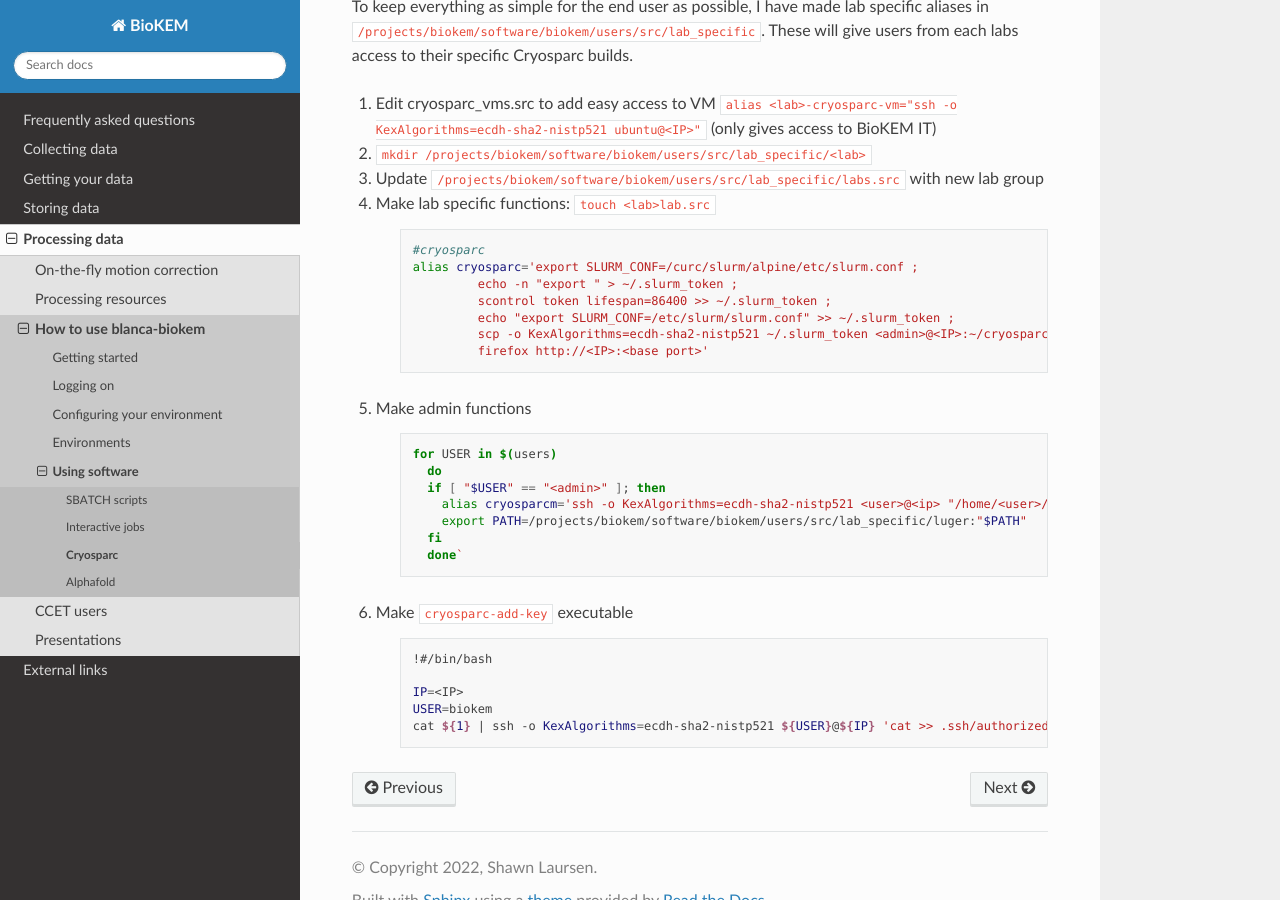
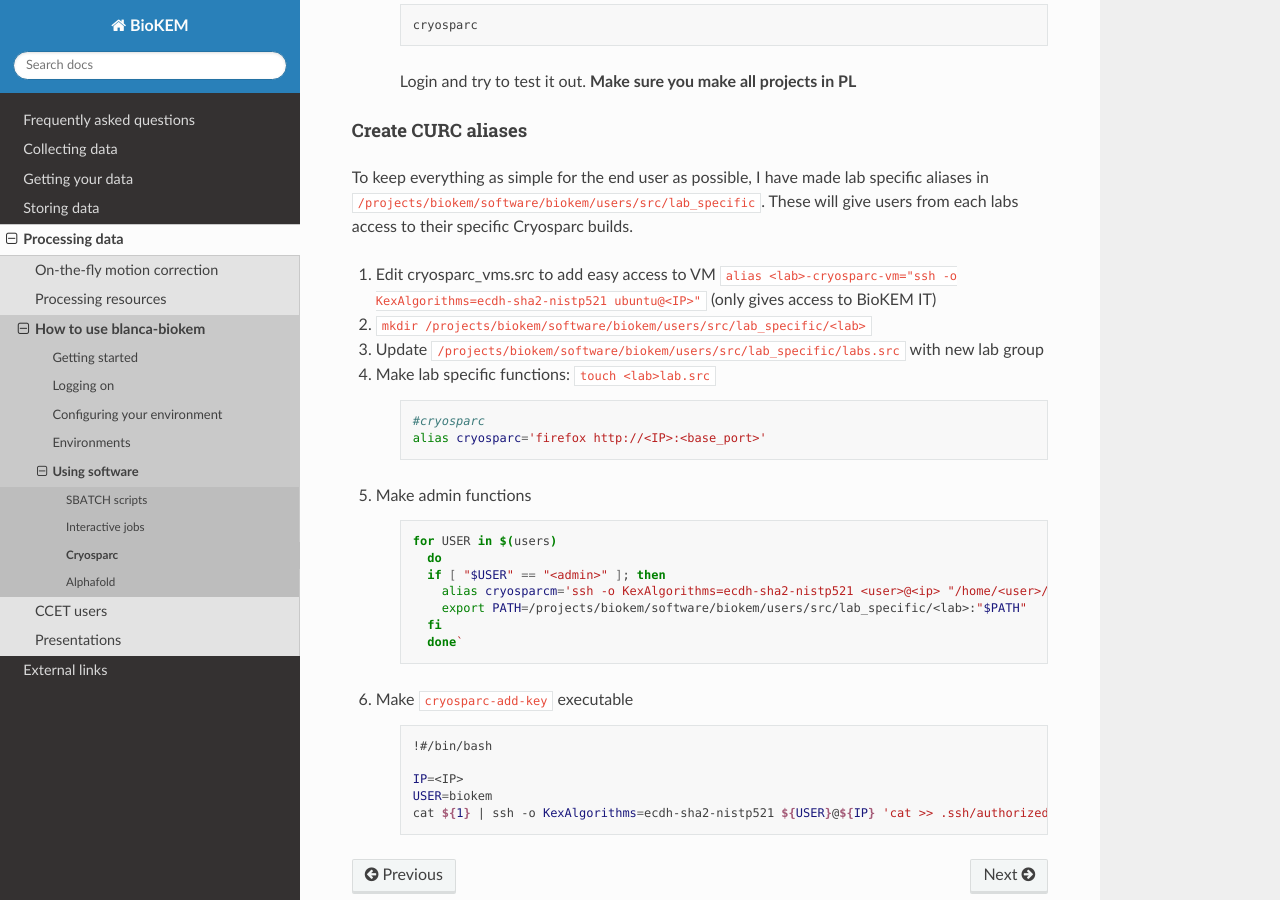
Before and after one commit to CU-BioKEM/user-guide, a Sphinx documentation site: the page built from docs/source/processing/using_software/cryosparc.rst, in a window 1280 px wide and 900 px high, scrolled down 5413 px. Built offline with Sphinx 7.4.7 and the Read the Docs theme 2.0.0, drawn with Linux system fonts in a browser that asks for light colours; some of the changed text lies outside the part shown.

Commit message:
updating cryosparc docs

```diff
--- a/docs/source/processing/using_software/cryosparc.rst
+++ b/docs/source/processing/using_software/cryosparc.rst
@@ -314,12 +321,7 @@ These will give users from each labs access to their specific Cryosparc builds.
      .. code-block:: bash
 
         #cryosparc
-        alias cryosparc='export SLURM_CONF=/curc/slurm/alpine/etc/slurm.conf ;
-                 echo -n "export " > ~/.slurm_token ;
-                 scontrol token lifespan=86400 >> ~/.slurm_token ;
-                 echo "export SLURM_CONF=/etc/slurm/slurm.conf" >> ~/.slurm_token ;
-                 scp -o KexAlgorithms=ecdh-sha2-nistp521 ~/.slurm_token <admin>@<IP>:~/cryosparc_setup/export_tok$
-                 firefox http://<IP>:<base port>'
+        alias cryosparc='firefox http://<IP>:<base_port>'
 
 #. Make admin functions
 
@@ -329,7 +331,7 @@ These will give users from each labs access to their specific Cryosparc builds.
           do
           if [ "$USER" == "<admin>" ]; then
             alias cryosparcm='ssh -o KexAlgorithms=ecdh-sha2-nistp521 <user>@<ip> "/home/<user>/cryosparc/cryosparc_master/bin/cryosparcm ${1}"'
-            export PATH=/projects/biokem/software/biokem/users/src/lab_specific/luger:"$PATH"
+            export PATH=/projects/biokem/software/biokem/users/src/lab_specific/<lab>:"$PATH"
           fi
           done`
 
```
Also changed, not shown: other parts of docs/source/processing/using_software/cryosparc.rst (+7 -0 lines).
